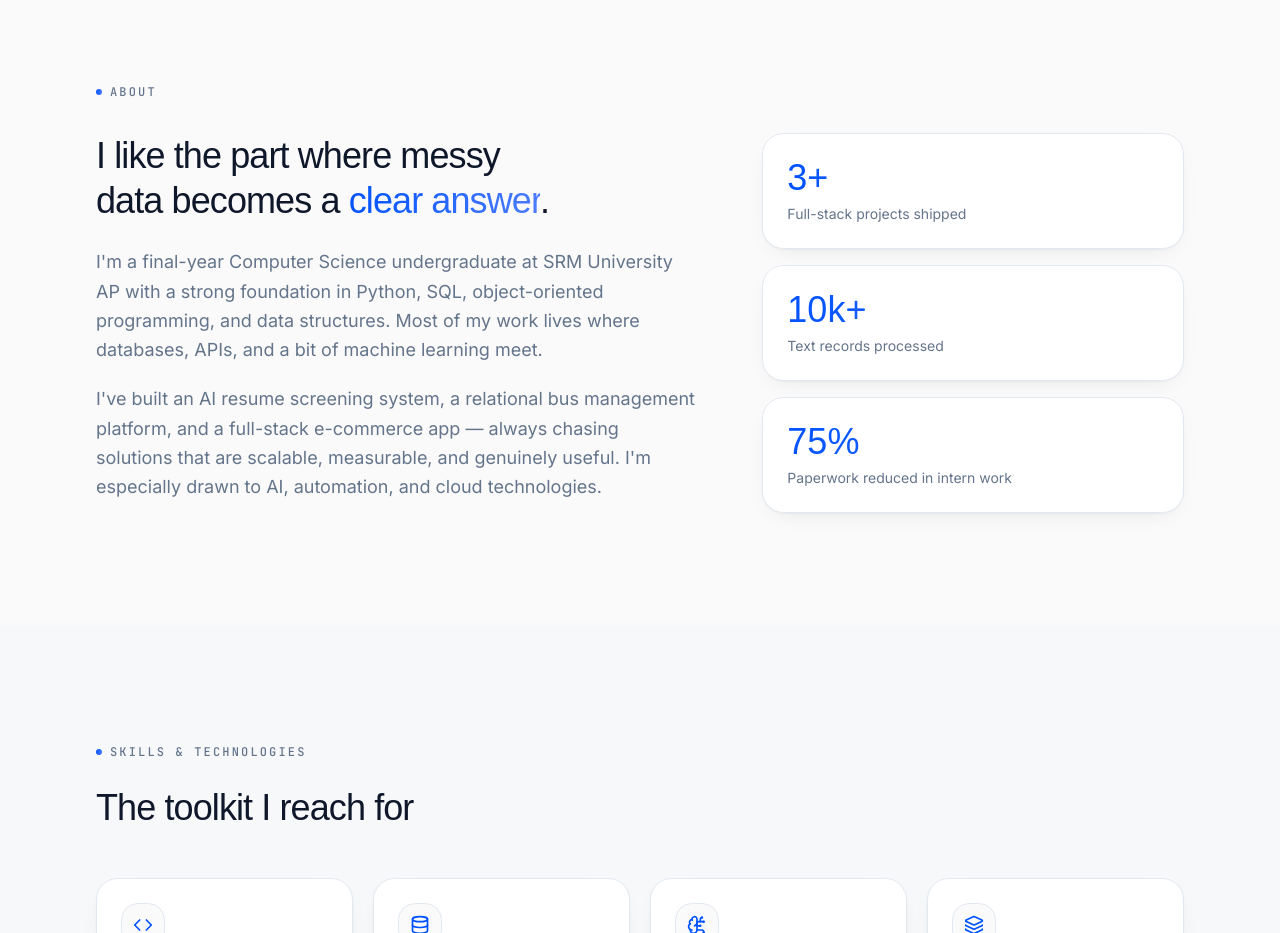
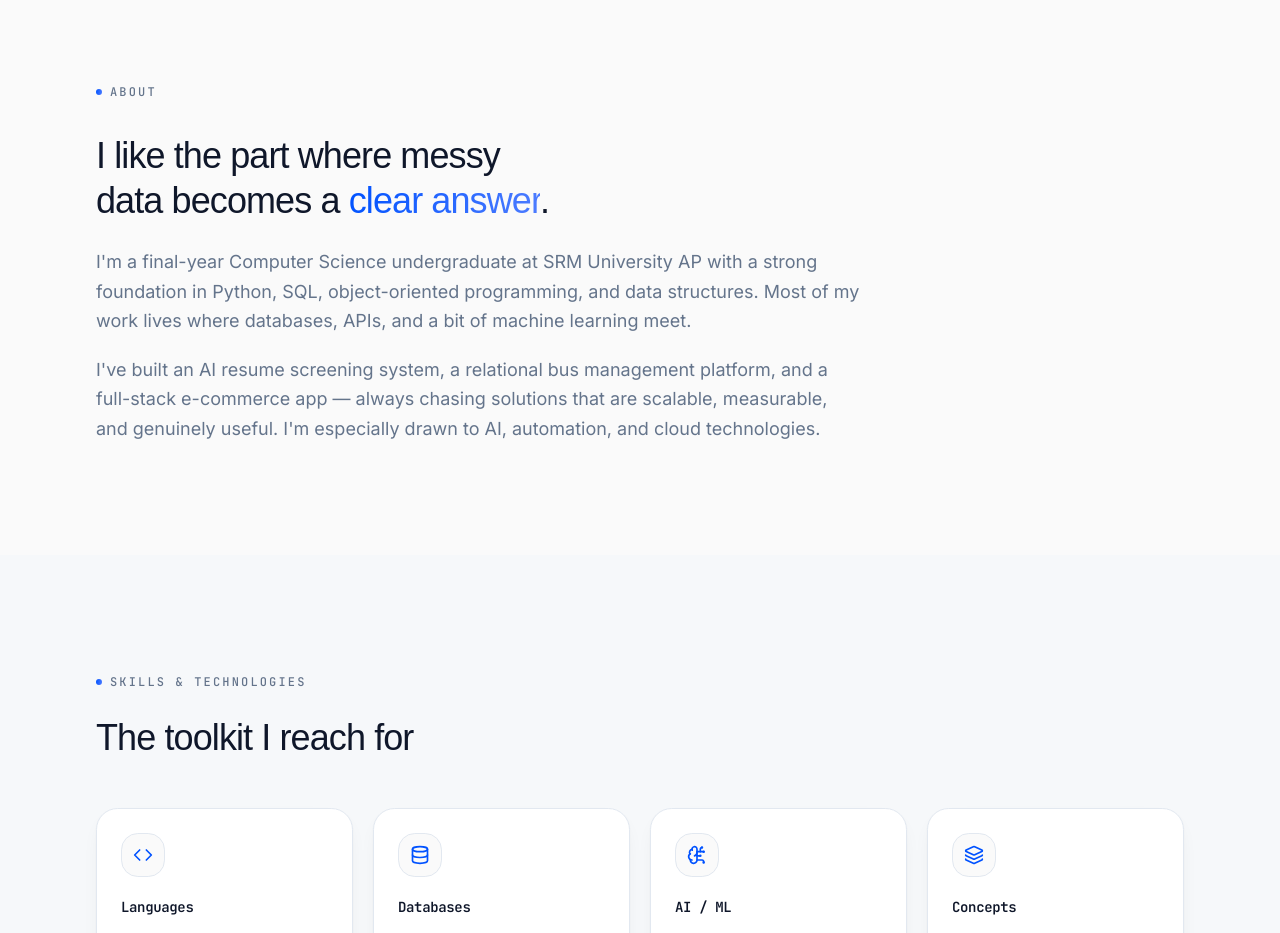
Before and after one commit to durgaprasad48401-byte/portfolio, a Next.js app: page / in a window 1280 px wide. Shown: the part 920-1853 px from the top of the page. Built offline with nearby package versions, Linux system fonts and the light colour scheme; a web font is replaced by a local one.

Commit message:
feat: simplify About section by removing facts display
Co-authored-by: durgaprasad48401-byte <316847200+durgaprasad48401-byte@users.noreply.github.com>

```diff
--- a/components/about.tsx
+++ b/components/about.tsx
@@ -1,11 +1,5 @@
 import { Reveal } from '@/components/reveal'
 import { SectionLabel } from '@/components/section-label'
-
-const facts = [
-  { value: '3+', label: 'Full-stack projects shipped' },
-  { value: '10k+', label: 'Text records processed' },
-  { value: '75%', label: 'Paperwork reduced in intern work' },
-]
 
 export function About() {
   return (
@@ -15,7 +9,7 @@ export function About() {
           <SectionLabel>ABOUT</SectionLabel>
         </Reveal>
 
-        <div className="mt-8 grid grid-cols-1 gap-12 lg:grid-cols-[1fr_0.7fr] lg:gap-16">
+        <div className="mt-8 max-w-3xl">
           <Reveal delay={0.05}>
             <h2 className="font-display text-3xl leading-tight tracking-tight text-balance sm:text-4xl">
               I like the part where messy data becomes a{' '}
@@ -38,24 +32,6 @@ export function About() {
               </p>
             </div>
           </Reveal>
-
-          <Reveal delay={0.12}>
-            <div className="grid gap-4">
-              {facts.map((f) => (
-                <div
-                  key={f.label}
-                  className="rounded-2xl border border-border bg-card p-6 shadow-soft transition-all hover:-translate-y-0.5 hover:shadow-lift"
-                >
-                  <div className="font-display text-4xl text-gradient">
-                    {f.value}
-                  </div>
-                  <p className="mt-1.5 text-sm text-muted-foreground">
-                    {f.label}
-                  </p>
-                </div>
-              ))}
-            </div>
-          </Reveal>
         </div>
       </div>
     </section>
```
